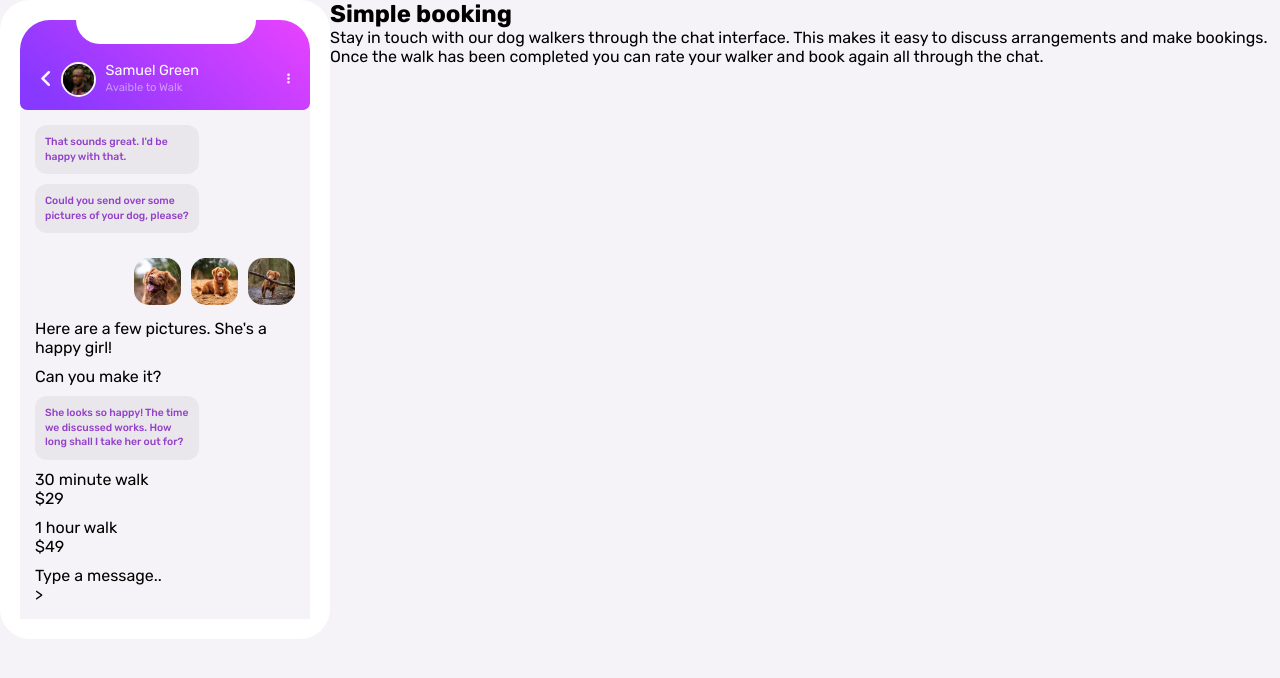
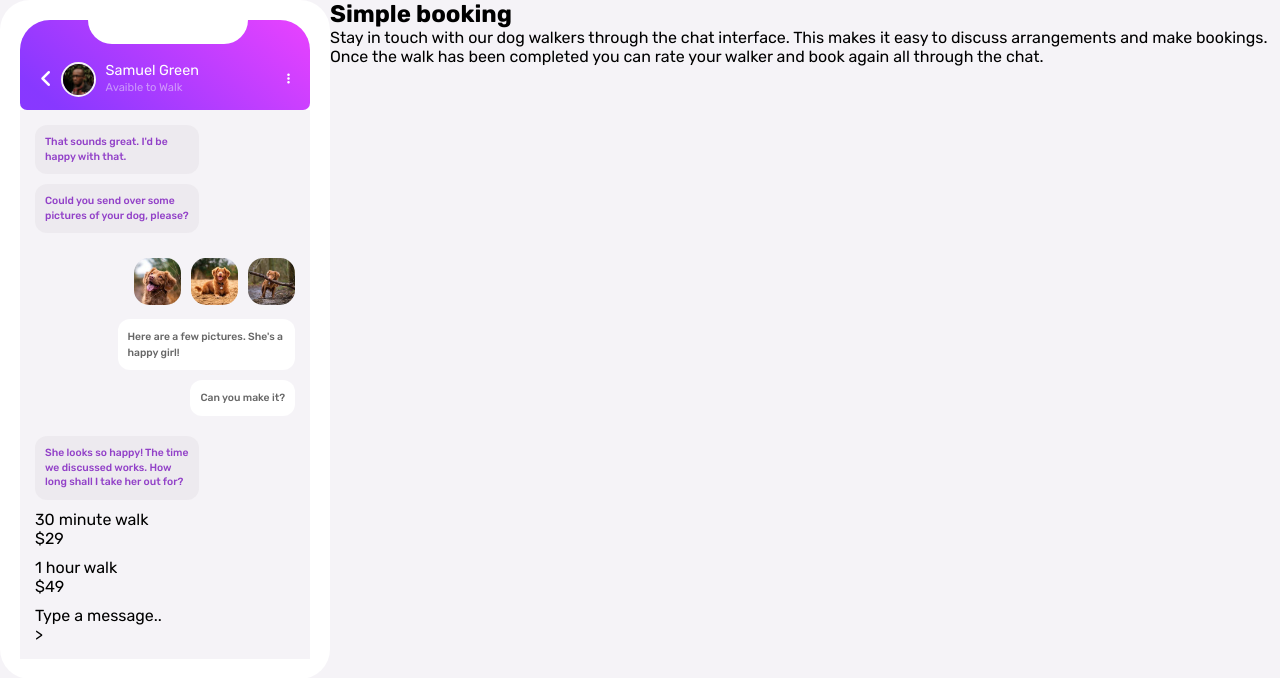
Before and after one commit to gabrielneoob/chat-app, a plain HTML site: page index.html in a window 1280 px wide. Drawn offline with Linux system fonts and the light colour scheme.

Commit message:
fix: chat client

```diff
--- a/assets/css/chat.css
+++ b/assets/css/chat.css
@@ -11,7 +11,7 @@
   font-weight: 500;
   max-width: 24ch;
   line-height: 1.4;
-  background: rgba(163, 157, 170, 0.14);
+  background: rgba(163, 157, 170, 0.1);
   padding: 10px;
   border-radius: 12px;
 }
@@ -32,3 +32,21 @@
 .chat-photos- img {
   border-radius: 15px;
 }
+
+/*CHAT-CLIENT*/
+
+.chat-client {
+  font-size: 0.65rem;
+  color: rgba(0, 0, 0, 0.6);
+  font-weight: 500;
+  justify-self: flex-end;
+  max-width: 26ch;
+  line-height: 1.5;
+  background: var(--white);
+  padding: 10px;
+  border-radius: 12px;
+}
+
+.chat-client:nth-child(5) {
+  margin: 0 0 10px;
+}
--- a/assets/css/phone.css
+++ b/assets/css/phone.css
@@ -41,10 +41,10 @@
 
 .visu {
   background: var(--white);
-  width: 180px;
+  width: 160px;
   height: 24px;
   top: 0;
-  right: 54px;
+  right: 62px;
   position: absolute;
   border-radius: 0 0 30px 30px;
 }
```
